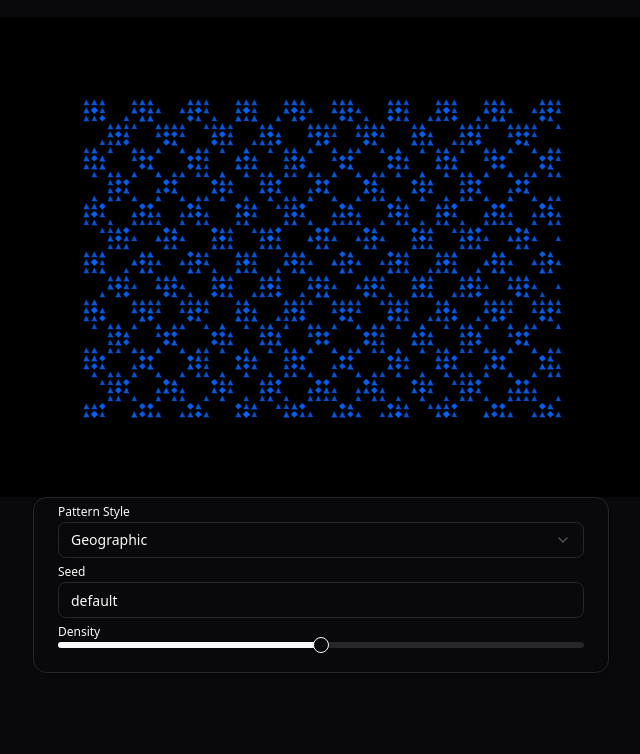
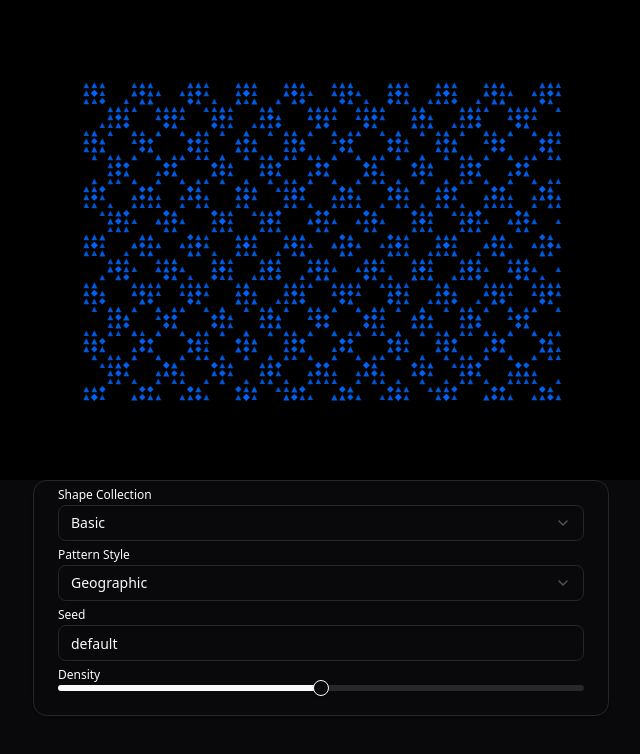
Before and after one commit to bryanveloso/tycho, a React (Vite) app: page / in a window 1280 px wide. Shown: the top 754 px of the page, without its empty margins (319-959 px from the left). Built offline with nearby package versions, Linux system fonts and the light colour scheme.

Commit message:
Add a Select box to choose collections.

```diff
--- a/src/components/generator/pattern-generator.tsx
+++ b/src/components/generator/pattern-generator.tsx
@@ -39,6 +39,18 @@ const PatternGenerator: FC = () => {
       <div className="container mx-auto max-w-xl">
         <Card>
           <CardContent>
+            {/* Shape Collection */}
+            <Label htmlFor="collections">Shape Collection</Label>
+            <Select value={config.shapeCollection} onValueChange={(value) => updateConfig({ shapeCollection: value })}>
+              <SelectTrigger id="collections">
+                <SelectValue placeholder="Select shape collection" />
+              </SelectTrigger>
+              <SelectContent>
+                <SelectItem value="basic">Basic</SelectItem>
+                <SelectItem value="marathon">Marathon</SelectItem>
+              </SelectContent>
+            </Select>
+
             {/* Pattern Style */}
             <Label htmlFor="patternStyle">Pattern Style</Label>
             <Select
```
